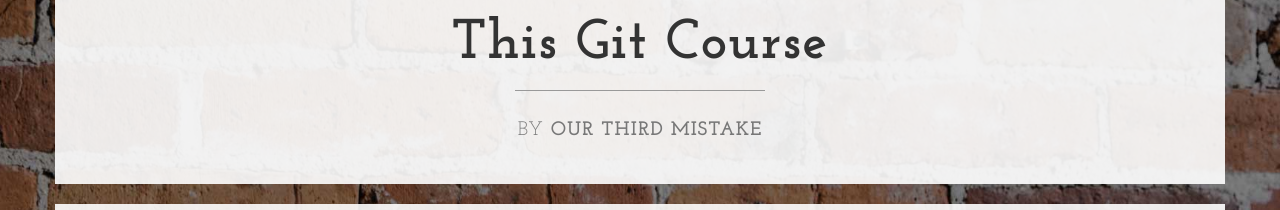
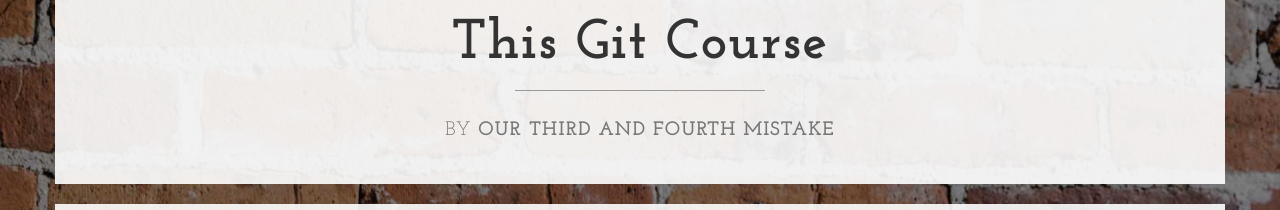
Before and after one commit to extreme-al/Learnable-Gitcourse, a plain HTML site: page index.html in a window 1280 px wide. Shown: the part 900-1110 px from the top of the page. Drawn offline with nearby package versions, Linux system fonts and the light colour scheme.

Commit message:
commiting our fourth mistake

```diff
--- a/index.html
+++ b/index.html
@@ -112,7 +112,7 @@
                     <hr class="tagline-divider">
                     <h2>
                         <small>By
-                            <strong>Our third mistake</strong>
+                            <strong>Our third and fourth mistake</strong>
                         </small>
                     </h2>
                 </div>
```
